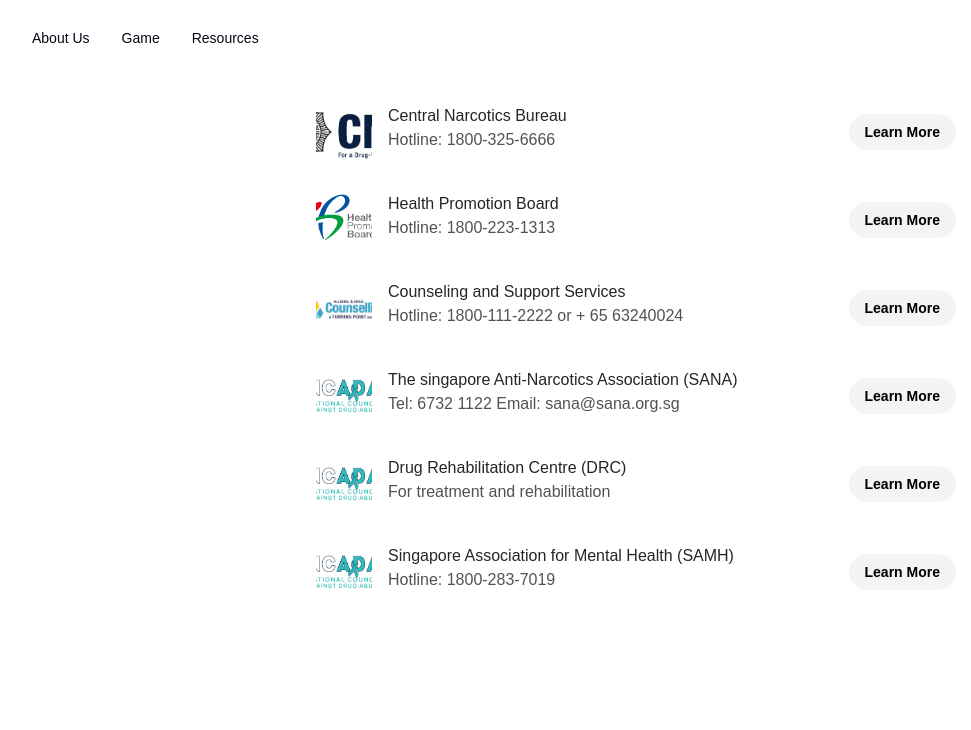
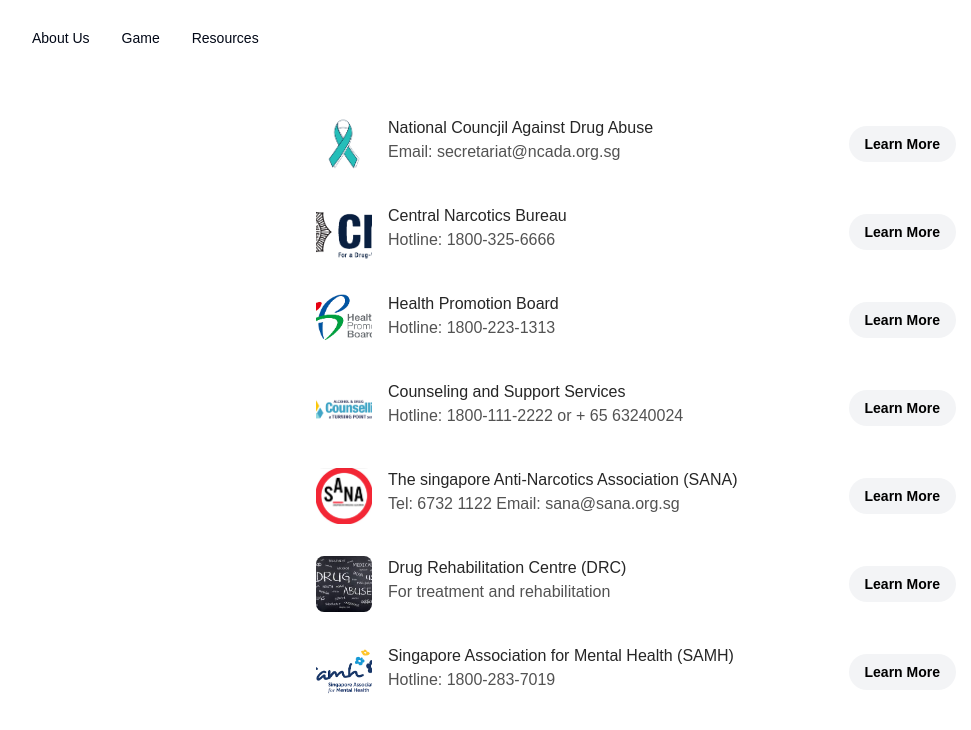
Before and after one commit to meisyt08/smuwebdev, a Next.js app in the folder my-app/: page /resources in a window 1280 px wide. Shown: the top 730 px of the page, without its empty margins (4-975 px from the left). Built offline with nearby package versions, Linux system fonts and the light colour scheme.

Commit message:
CHanged images

```diff
--- a/my-app/app/resources/page.tsx
+++ b/my-app/app/resources/page.tsx
@@ -6,7 +6,7 @@
 import Image from "next/image";
 import { Alert, AlertDescription, AlertTitle } from "@/components/ui/alert";
 import { Terminal } from "lucide-react";
-
+//add div at the top to see the first thing
 // export default function AboutMe() {
 //   return (
 //     <div className="p-5">
@@ -187,6 +187,9 @@
 
       return (
         <>
+        <div>
+        <div className="bg-white h-[100px] w-[200px]"></div>
+        </div>
           <AnimatePresence>
             {active && typeof active === "object" && (
               <motion.div
@@ -362,7 +365,7 @@
     const cards = [
       {
         description: "Email: secretariat@ncada.org.sg",
-        title: "National Council Against Drug Abuse",
+        title: "National Councjil Against Drug Abuse",
         src: "/Anti Drug Ribbon.png",
         ctaText: "Learn More",
         ctaLink: "https://www.ncada.org.sg/",
@@ -425,7 +428,7 @@
       {
         description: "Tel: 6732 1122 Email: sana@sana.org.sg",
         title: "The singapore Anti-Narcotics Association (SANA)",
-        src: "/NCADA_PNG_logo_RGB_2.PNG",
+        src: "/SANA.png",
         ctaText: "Learn More",
         ctaLink: "https://www.sana.org.sg/",
         content: () => {
@@ -442,7 +445,7 @@
       {
         description: "For treatment and rehabilitation",
         title: "Drug Rehabilitation Centre (DRC)",
-        src: "/NCADA_PNG_logo_RGB_2.PNG",
+        src: "/Drugs.jpg",
         ctaText: "Learn More",
         ctaLink: "https://www.sps.gov.sg/files/prison%20news/prison-news-march-2021.pdf",
         content: () => {
@@ -460,7 +463,7 @@
       {
         description: "Hotline: 1800-283-7019",
         title: "Singapore Association for Mental Health (SAMH)",
-        src: "/NCADA_PNG_logo_RGB_2.PNG",
+        src: "/SAMH logo.PNG",
         ctaText: "Learn More",
         ctaLink: "https://www.samhealth.org.sg/",
         content: () => {
```
Also changed, not shown: my-app/public/Drugs.jpg (added), my-app/public/SAMH logo.png (added).
